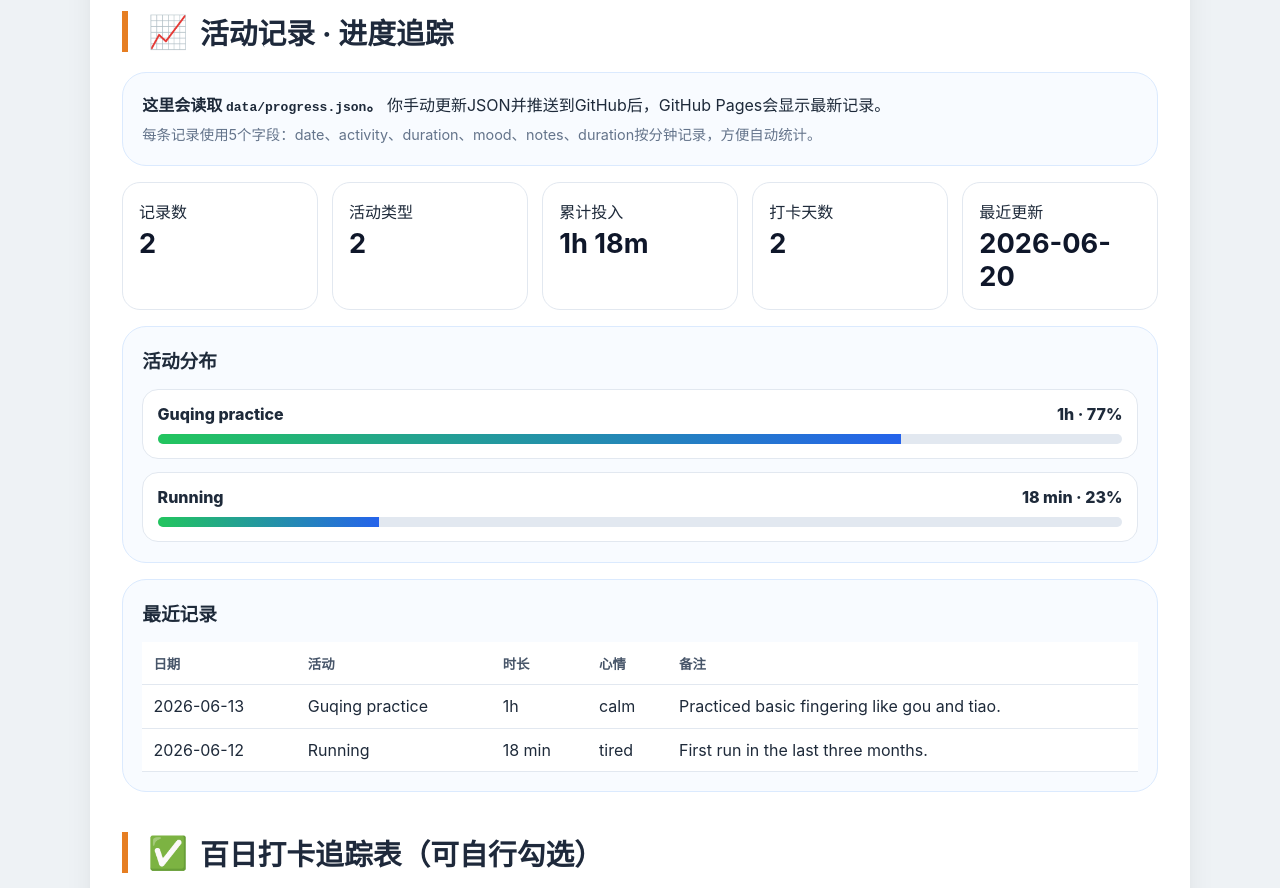
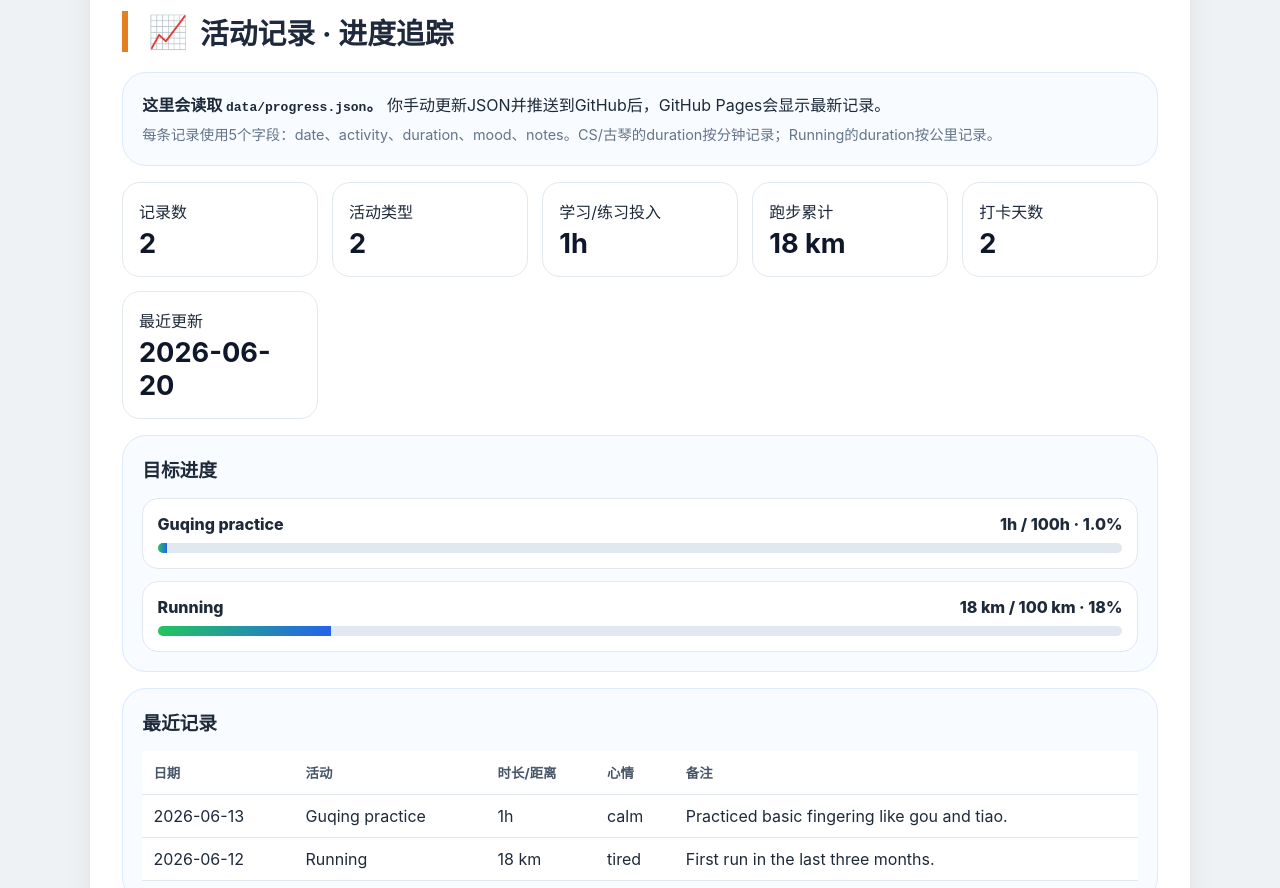
Before and after one commit to Snowball-Wang/100_days_before_30, a plain HTML site: page index.html in a window 1280 px wide. Shown: the part 3780-4668 px from the top of the page. Drawn offline with Linux system fonts and the light colour scheme.

Commit message:
modify the track progress bar

```diff
--- a/index.html
+++ b/index.html
@@ -570,7 +570,7 @@
         <div class="section-title"><span>📈</span> 活动记录 · 进度追踪</div>
         <div class="tracker-panel">
             <p><strong>这里会读取 <code>data/progress.json</code>。</strong> 你手动更新JSON并推送到GitHub后，GitHub Pages会显示最新记录。</p>
-            <p class="tracker-hint">每条记录使用5个字段：date、activity、duration、mood、notes、duration按分钟记录，方便自动统计。</p>
+            <p class="tracker-hint">每条记录使用5个字段：date、activity、duration、mood、notes。CS/古琴的duration按分钟记录；Running的duration按公里记录。</p>
         </div>
 
         <div class="tracker-summary" id="trackerSummary">
@@ -578,7 +578,7 @@
         </div>
 
         <div class="tracker-panel">
-            <h3>活动分布</h3>
+            <h3>目标进度</h3>
             <div id="activityBreakdown" class="progress-list"></div>
         </div>
 
@@ -590,7 +590,7 @@
                         <tr>
                             <th>日期</th>
                             <th>活动</th>
-                            <th>时长</th>
+                            <th>时长/距离</th>
                             <th>心情</th>
                             <th>备注</th>
                         </tr>
@@ -718,15 +718,69 @@
             return rest ? `${hours}h ${rest}m` : `${hours}h`;
         }
 
+        const activityGoals = [
+            {
+                name: 'CS study',
+                unit: 'time',
+                target: 500 * 60,
+                matches: (activity) => /^cs|cs study|计算机/i.test(activity)
+            },
+            {
+                name: 'Guqin practice',
+                unit: 'time',
+                target: 100 * 60,
+                matches: (activity) => /guqin|guqing|gupin|古琴/i.test(activity)
+            },
+            {
+                name: 'Running',
+                unit: 'distance',
+                target: 100,
+                matches: (activity) => /running|跑步/i.test(activity)
+            }
+        ];
+
+        function getActivityGoal(activity) {
+            return activityGoals.find((goal) => goal.matches(String(activity || '')));
+        }
+
+        function formatDistance(km) {
+            const value = toNumber(km);
+            return `${Number.isInteger(value) ? value : value.toFixed(1)} km`;
+        }
+
+        function formatActivityValue(activity, value) {
+            const goal = getActivityGoal(activity);
+            return goal?.unit === 'distance' ? formatDistance(value) : formatMinutes(value);
+        }
+
+        function formatGoalValue(goal) {
+            return goal.unit === 'distance' ? formatDistance(goal.target) : formatMinutes(goal.target);
+        }
+
+        function formatPercent(value, target) {
+            if (!target) return '0%';
+            const percent = (toNumber(value) / target) * 100;
+            if (percent > 0 && percent < 10) return `${percent.toFixed(1)}%`;
+            return `${Math.round(percent)}%`;
+        }
+
         function renderSummary(entries, updatedAt) {
-            const totalMinutes = entries.reduce((sum, entry) => sum + entry.duration, 0);
+            const totalMinutes = entries.reduce((sum, entry) => {
+                const goal = getActivityGoal(entry.activity);
+                return goal?.unit === 'distance' ? sum : sum + entry.duration;
+            }, 0);
+            const totalDistance = entries.reduce((sum, entry) => {
+                const goal = getActivityGoal(entry.activity);
+                return goal?.unit === 'distance' ? sum + entry.duration : sum;
+            }, 0);
             const activeDays = new Set(entries.map((entry) => entry.date).filter(Boolean)).size;
             const activities = new Set(entries.map((entry) => entry.activity).filter(Boolean)).size;
             const latest = entries[0];
             els.summary.innerHTML = `
                 <div class="metric-card">记录数<strong>${entries.length}</strong></div>
                 <div class="metric-card">活动类型<strong>${activities}</strong></div>
-                <div class="metric-card">累计投入<strong>${formatMinutes(totalMinutes)}</strong></div>
+                <div class="metric-card">学习/练习投入<strong>${formatMinutes(totalMinutes)}</strong></div>
+                <div class="metric-card">跑步累计<strong>${formatDistance(totalDistance)}</strong></div>
                 <div class="metric-card">打卡天数<strong>${activeDays}</strong></div>
                 <div class="metric-card">最近更新<strong>${escapeHtml(updatedAt || latest?.date || '-')}</strong></div>
             `;
@@ -738,24 +792,28 @@
                 map[key] = (map[key] || 0) + entry.duration;
                 return map;
             }, {});
-            const totalMinutes = Object.values(totals).reduce((sum, value) => sum + value, 0);
 
             if (!entries.length) {
-                els.breakdown.innerHTML = '<div class="empty-state">还没有记录。更新 data/progress.json 后这里会显示活动分布。</div>';
+                els.breakdown.innerHTML = '<div class="empty-state">还没有记录。更新 data/progress.json 后这里会显示目标进度。</div>';
                 return;
             }
 
             els.breakdown.innerHTML = Object.entries(totals)
                 .sort((a, b) => b[1] - a[1])
-                .map(([activity, minutes]) => {
-                    const percent = totalMinutes ? Math.round((minutes / totalMinutes) * 100) : 0;
+                .map(([activity, value]) => {
+                    const goal = getActivityGoal(activity);
+                    const percent = goal ? formatPercent(value, goal.target) : '未设置目标';
+                    const fillWidth = goal ? Math.min((value / goal.target) * 100, 100) : 0;
+                    const progressText = goal
+                        ? `${formatActivityValue(activity, value)} / ${formatGoalValue(goal)} · ${percent}`
+                        : `${formatActivityValue(activity, value)} · ${percent}`;
                     return `
                     <div class="progress-row">
                         <div class="progress-head">
                             <span>${escapeHtml(activity)}</span>
-                            <span>${formatMinutes(minutes)} · ${percent}%</span>
+                            <span>${progressText}</span>
                         </div>
-                        <div class="progress-bar"><div class="progress-fill" style="width:${percent}%"></div></div>
+                        <div class="progress-bar"><div class="progress-fill" style="width:${fillWidth}%"></div></div>
                     </div>
                 `;
                 }).join('');
@@ -771,7 +829,7 @@
                     <tr>
                         <td>${escapeHtml(entry.date || '-')}</td>
                         <td>${escapeHtml(entry.activity || '-')}</td>
-                        <td>${formatMinutes(entry.duration)}</td>
+                        <td>${formatActivityValue(entry.activity, entry.duration)}</td>
                         <td>${escapeHtml(entry.mood || '-')}</td>
                         <td>${escapeHtml(entry.notes || '')}</td>
                     </tr>
```
